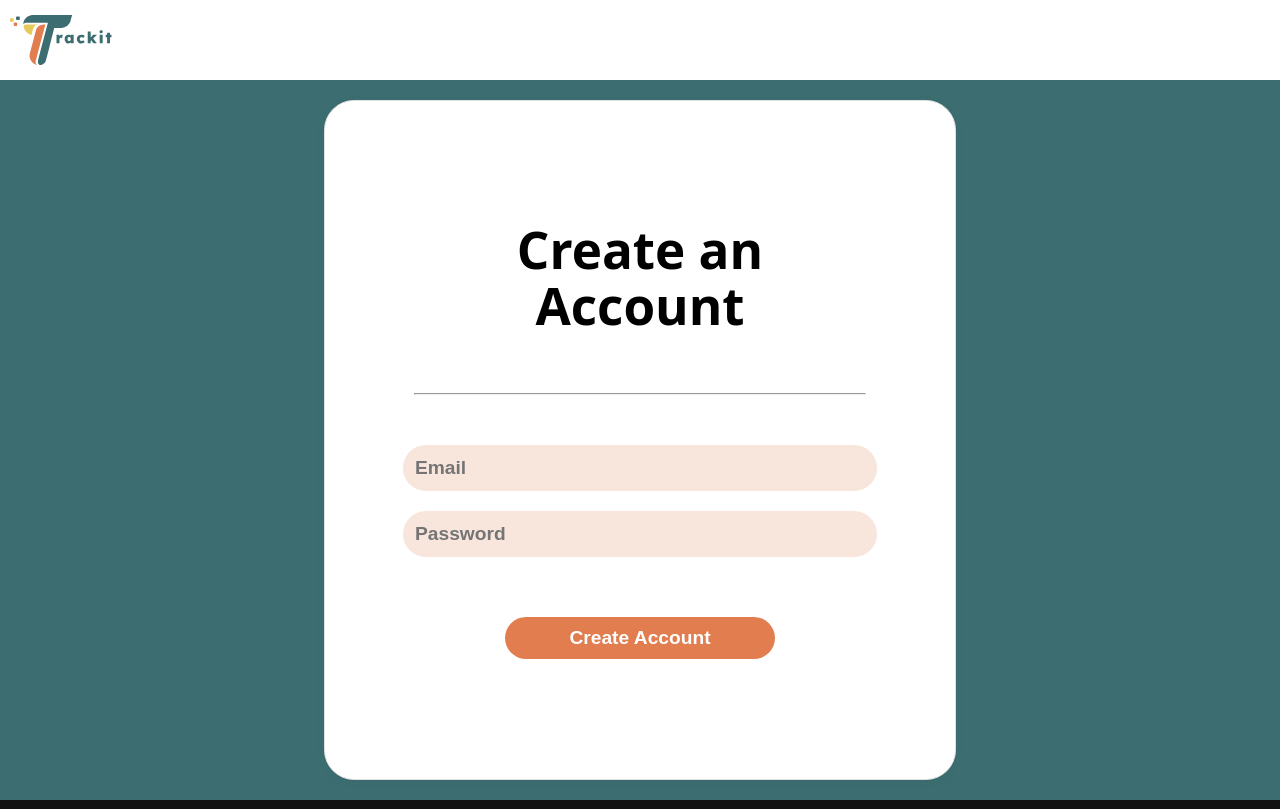
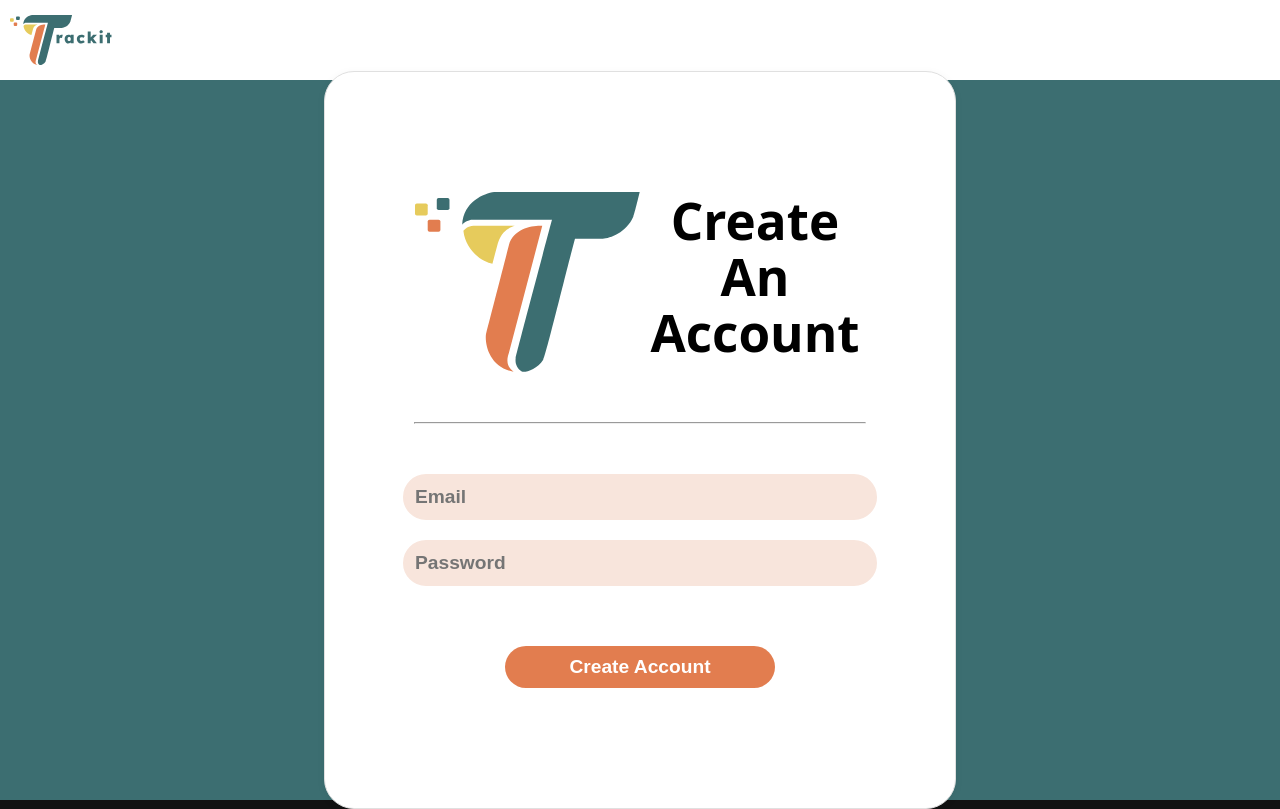
Before and after one commit to Iliyabel/Trackit, a React (Vite) app in the folder client/: page /register in a window 1280 px wide. Built offline with nearby package versions, Linux system fonts and the light colour scheme.

Commit message:
Added small logo to registar page.

```diff
--- a/client/src/App.css
+++ b/client/src/App.css
@@ -132,3 +132,13 @@ div .RightSide {
   height: 90vh;
   background-color: #3c6e71;
 }
+
+.logo-title {
+  display: flex;
+  flex-direction: row;
+}
+
+.plain-logo {
+  width: 50%;
+  margin-right: 5px;
+}
--- a/client/src/pages/RegisterPage.jsx
+++ b/client/src/pages/RegisterPage.jsx
@@ -20,7 +20,11 @@ function RegisterPage() {
 
             <div className="register-container">
                 <div className='login-box'>
-                    <h1>Create an Account</h1>
+                    <div className='logo-title'>
+                        <img className="plain-logo" src={'src/assets/logo.svg'} alt="Trackit logo"/>
+                        <h1>Create An Account</h1>
+                    </div>
+
                     <hr />
 
                     <input
```
Also changed, not shown: client/src/assets/logo.svg (added).
